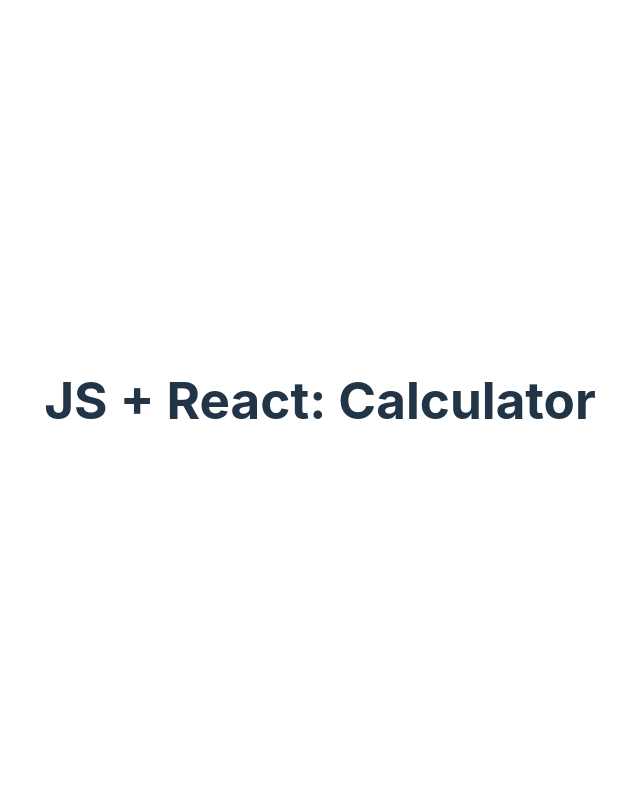
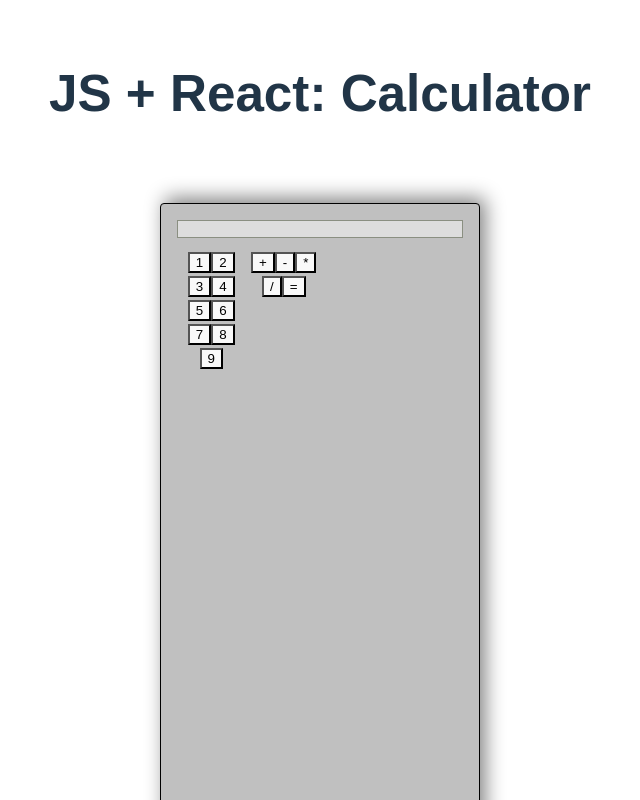
Before and after one commit to seaeagles/reactulator, a React (Vite) app: page / in a window 1280 px wide. Shown: the top 800 px of the page, without its empty margins (320-960 px from the left). Built offline with nearby package versions, Linux system fonts and the light colour scheme.

Commit message:
calculator element added, before js and style adjustments

```diff
--- a/index.html
+++ b/index.html
@@ -4,6 +4,7 @@
     <meta charset="UTF-8" />
     <meta name="viewport" content="width=device-width, initial-scale=1.0" />
     <title>Calculator</title>
+    <script defer src="https://cdn.freecodecamp.org/testable-projects-fcc/v1/bundle.js"></script>
   </head>
   <body>
     <div id="root"></div>
--- a/src/App.jsx
+++ b/src/App.jsx
@@ -9,6 +9,30 @@
   return (
     <div className="App">
       <h1>JS + React: Calculator</h1>
+      <main class="calculator">
+        <output class="screen"></output>
+        <div class="buttons container">
+            <section class="numbers">
+                <button class="num 1">1</button>
+                <button class="num 2">2</button>
+                <button class="num 3">3</button>
+                <button class="num 4">4</button>
+                <button class="num 5">5</button>
+                <button class="num 6">6</button>
+                <button class="num 7">7</button>
+                <button class="num 8">8</button>
+                <button class="num 9">9</button>
+            </section>
+            <section class="operations">
+                <button class="op add">+</button>
+                <button class="op sub">-</button>
+                <button class="op mult">*</button>
+                <button class="op div">/</button>
+                <button class="op eq">=</button>
+            </section>
+
+        </div>
+    </main>
     </div>
   )
 }
--- a/src/index.css
+++ b/src/index.css
@@ -14,13 +14,66 @@
   -webkit-text-size-adjust: 100%;
 }
 
+* {
+  box-sizing: border-box;
+}
 
 body {
   margin: 0;
-  display: flex;
-  place-items: center;
-  min-width: 320px;
-  min-height: 100vh;
+  padding: 0;
+  font-family: 'Orbitron', sans-serif;
+}
+
+main.calculator {
+  width: 320px;
+  border: 1px solid black;
+  border-radius: 4px;
+  padding: 1rem;
+  margin: 5rem auto;
+  background-color: silver;
+  box-shadow: 5px -5px 20px gray;
+}
+
+output {
+  display: block;
+  background-color: #ddd;
+  padding: 0.5rem;
+  text-align: center;
+  margin-bottom: 12px;
+  border: 1px solid #8a8f81;
+  font-size: 2rem;
+}
+
+div.container {
+  display: grid;
+  gap: 0.25rem;
+  grid-template-columns: repeat(4, 1fr);
+  grid-template-rows: repeat(6, 1fr);
+}
+
+.num {
+  grid-row: span 2;
+}
+.op {
+  grid-column: -2 / -1;
+}
+.add {
+  grid-row: 1 / 2;
+}
+.sub {
+  grid-row: 2 / 2;
+
+}
+.mult {
+  grid-row: 3;
+
+}
+.div {
+  grid-row: 4;
+
+}
+.eq {
+  grid-row: 5 / span 2;
 }
 
 h1 {
```
